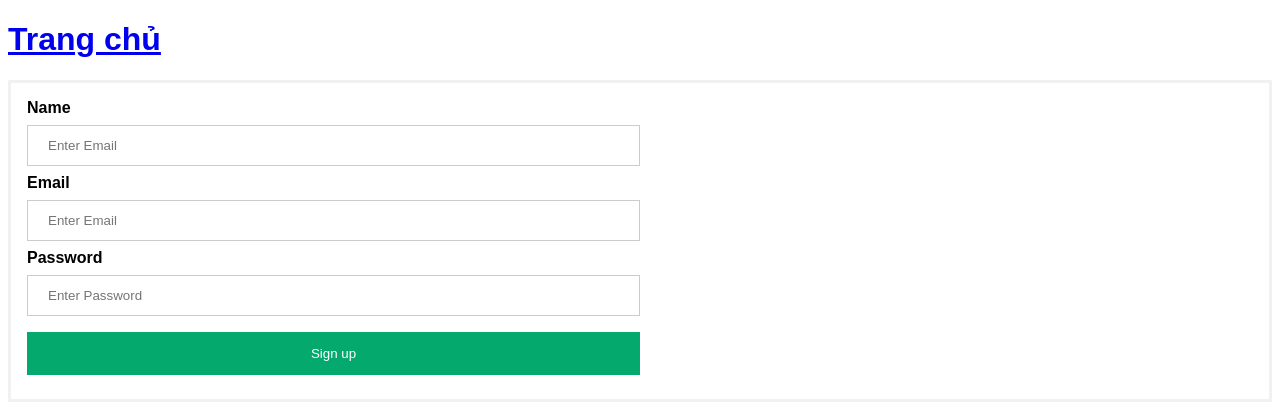
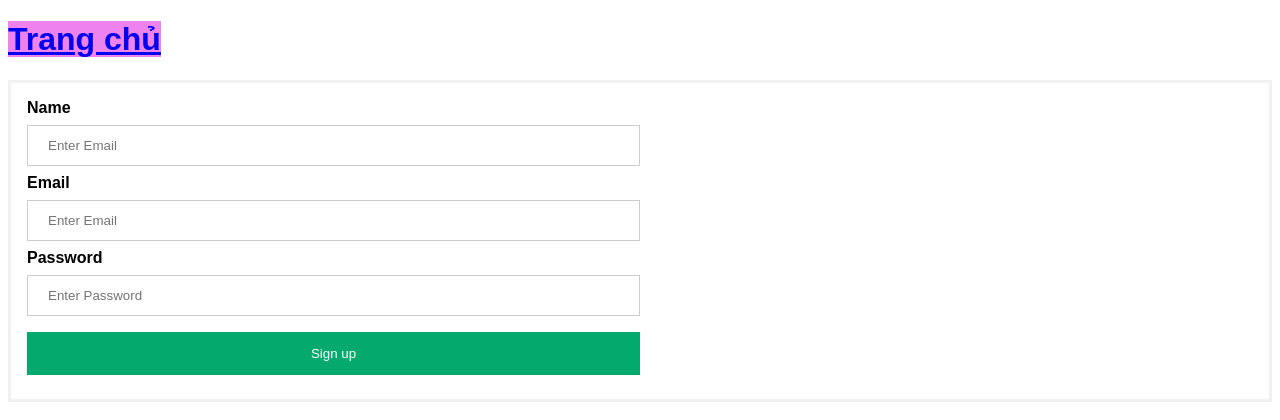
Before and after one commit to Diend1509/NEWS_page, a PHP site: page /signup.php in a window 1280 px wide, with the pointer over the restyled element. Shown: the top 420 px of the page. Run offline with PHP 8.4, Linux system fonts and the light colour scheme.

Commit message:
Update signup.php

```diff
--- a/signup.php
+++ b/signup.php
@@ -66,6 +66,10 @@
 	     width: 100%;
 	  }
 	}
+
+	a:hover {
+	  background-color: violet;
+	}
 	</style>
 </head>
 <body>
```
